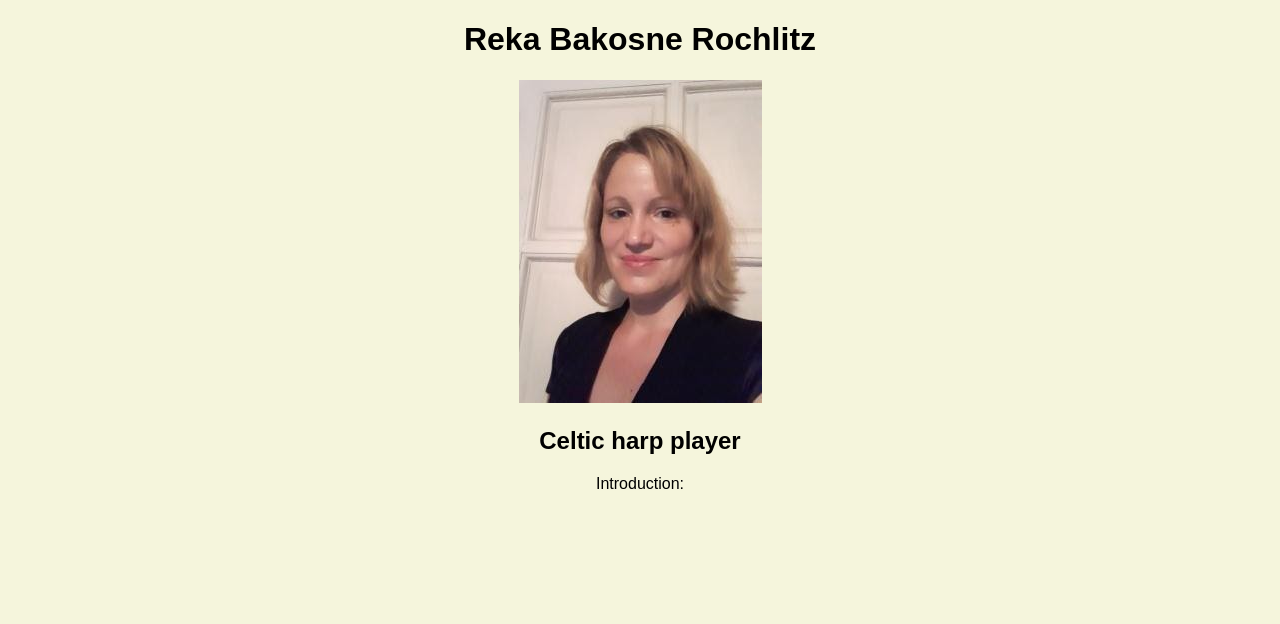
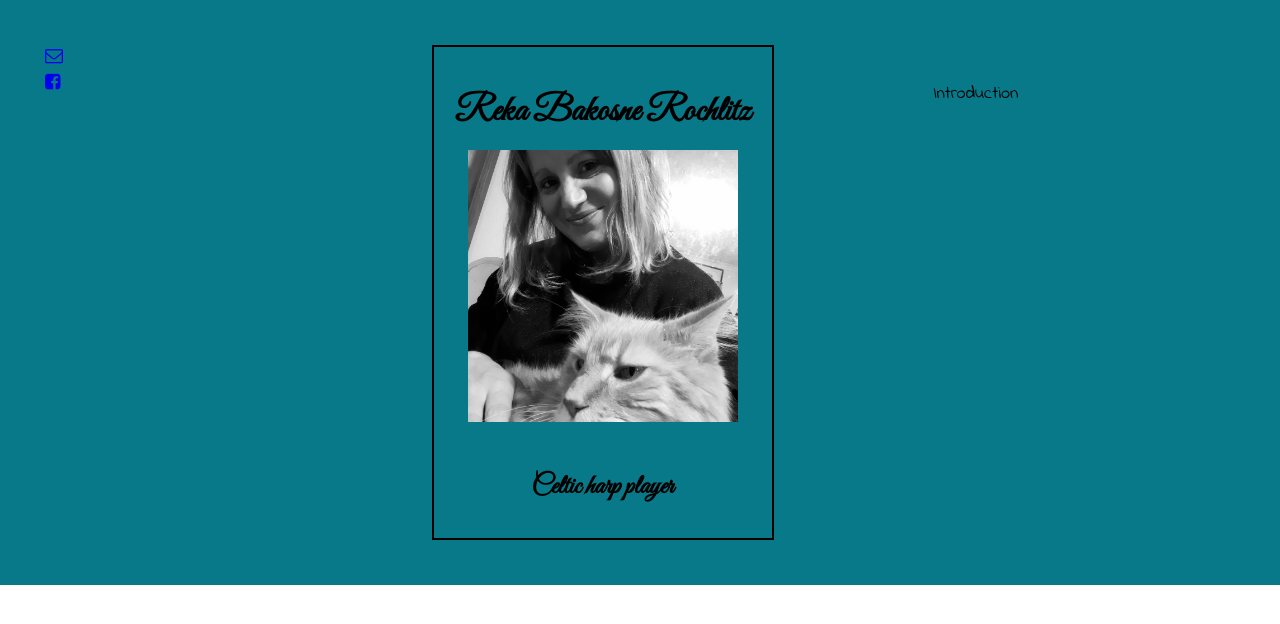
Before and after one commit to rekabro/aboutmyself, a plain HTML site: page index.html in a window 1280 px wide. Drawn offline with nearby package versions, Linux system fonts and the light colour scheme; a web font is replaced by a local one.

Commit message:
Adding css pages and basic HTML, creating JS

```diff
--- /dev/null
+++ b/css/base.css
@@ -0,0 +1,73 @@
+/**
+ * OVERVIEW
+ *
+ * This project is separated to the following style sheets:
+ *
+ * normalize.min.css....CSS reset.
+ * base.css.............Global rules and helpers.
+ * layout.css...........CSS rules that control the layout of the page.
+ * components.css.......Own CSS for the components that build up the page.
+ */
+
+
+/**
+ * CONTENTS
+ *
+ * SETTINGS
+ * Variables............Globally-available variables.
+ * Box-sizing...........Better default `box-sizing`.
+ * Margins..............Top and bottom margins global values.
+ *
+ * BASE STYLES
+ * Headings.............H1-H2 styles.
+ * Base font............Base font style.
+ *
+ */
+
+/* === SETTINGS === */
+
+/* === Variables === */
+
+
+/* === Box-sizing === */
+
+* { box-sizing: border-box;
+}
+
+
+
+/* === Margins === */
+
+h1,h2,h3,h4,h5,h6,hgroup,
+ul,ol,dd,
+p,figure,
+pre,table,fieldset,hr,
+img {
+    margin-bottom: 1rem;
+}
+
+
+
+/* === BASE STYLES === */
+
+
+/* === Headings === */
+
+h1, h2, figcaption {
+    font-family: 'Great Vibes', cursive;
+   }
+
+
+
+/* === Base font === */
+
+
+.container {
+
+    font-family: 'Indie Flower', sans-serif;
+    background-color: rgb(7, 121, 136);
+    font-size:   1.125rem;
+    padding: 1.5em;
+    width:       100%;
+
+}
--- /dev/null
+++ b/css/components.css
@@ -0,0 +1,24 @@
+#profile-pic {
+    width: 15em;
+}
+
+.profile-div {
+    border: 2px solid black;
+    padding: 1em;
+    width: 19em;
+    text-align: center;
+}
+
+.hidden-span {
+    display: none;
+}
+
+.icons {
+    padding: 1em;
+}
+
+.intro-div {
+    padding: 1em;
+    text-align: center;
+
+}
--- /dev/null
+++ b/css/layout.css
@@ -0,0 +1,12 @@
+.container {
+    position: relative;
+}
+
+header {
+    display: flex;
+    margin: 1em auto;
+}
+
+header div {
+    width: 33%;
+}
--- a/css/main.css
+++ /dev/null
@@ -1,5 +0,0 @@
-body {
-    font-family:Arial, Helvetica, sans-serif;
-    text-align: center;
-    background-color: beige;
-}
--- a/index.html
+++ b/index.html
@@ -1,22 +1,42 @@
 <!DOCTYPE html>
 <html lang="en">
+
 <head>
     <meta charset="UTF-8">
     <meta http-equiv="X-UA-Compatible" content="IE=edge">
     <meta name="viewport" content="width=device-width, initial-scale=1.0">
-    <link rel="stylesheet" href="css/main.css">
+      <link rel="stylesheet" href="css/normalize.css">
+      <link rel="stylesheet" href="css/base.css">
+      <link rel="stylesheet" href="css/layout.css">
+      <link rel="stylesheet" href="css/components.css">
+        <link rel="preconnect" href="https://fonts.googleapis.com">
+        <link rel="preconnect" href="https://fonts.gstatic.com" crossorigin>
+        <link href="https://fonts.googleapis.com/css2?family=Great+Vibes&family=Griffy&family=Indie+Flower&display=swap" rel="stylesheet">
+        <link rel="stylesheet" href="https://cdnjs.cloudflare.com/ajax/libs/font-awesome/4.7.0/css/font-awesome.min.css">
+      <script src="https://ajax.googleapis.com/ajax/libs/jquery/3.5.1/jquery.min.js" async></script>
+      <script src="script.js" async></script>
     <title>Reka Bakosne Rochlitz</title>
 </head>
+
 <body>
-    <header>
-        <h1>Reka Bakosne Rochlitz</h1>
-        <img src="pictures/profil.jpg" alt="Reka Bakosne Rochlitz">
-    </header>
-    <main>
-       <section>
-        <h2>Celtic harp player</h2>
-        <p>Introduction: </p>
-       </section>
-    </main>
+    <div class="container">
+        <header>
+          <div class="nav">
+            <div><a href="mailto: reka.b.rochlitz@gmail.com" class="icons icons1"><i class="fa fa-envelope-o"></i></a><span class="hidden-span hidden1">reka.b.rochlitz@gmail.com</span></div>
+            <div><a href="https://www.facebook.com/rnegyzet" target="blank" class="icons icons2"><i class="	fa fa-facebook-square"></i></a><span class="hidden-span hidden2">Please visit my facebook site!</span></div>
+          </div>
+          <div class="profile-div">
+            <h1>Reka Bakosne Rochlitz</h1>
+            <img id="profile-pic" src="pictures/profile.jpg" alt="Reka Bakosne Rochlitz">
+            <h2>Celtic harp player</h2>
+          </div>
+          <div class="intro-div">
+              <p>Introduction</p>
+          </div>
+        </header>
+        <main>
+        </main>
+    </div>
 </body>
+
 </html>
--- /dev/null
+++ b/script.js
@@ -0,0 +1,28 @@
+/* CONTENTS */
+
+
+/* Show icon-related info-spans */
+
+$(".icons1").hover(function(){
+    $(".hidden1").show();
+  },
+  function(){
+    $(".hidden1").hide();
+  });
+
+
+$(".icons2").hover(function(){
+    $(".hidden2").show();
+  },
+  function(){
+    $(".hidden2").hide();
+});
+
+
+$(".icons3").hover(function(){
+    $(".hidden3").show();
+},
+function(){
+    $(".hidden3").hide();
+}
+    );
```
Also changed, not shown: css/normalize.css (added, +1 -0 lines), pictures/profil.jpg (deleted), pictures/profile.jpg (added).
